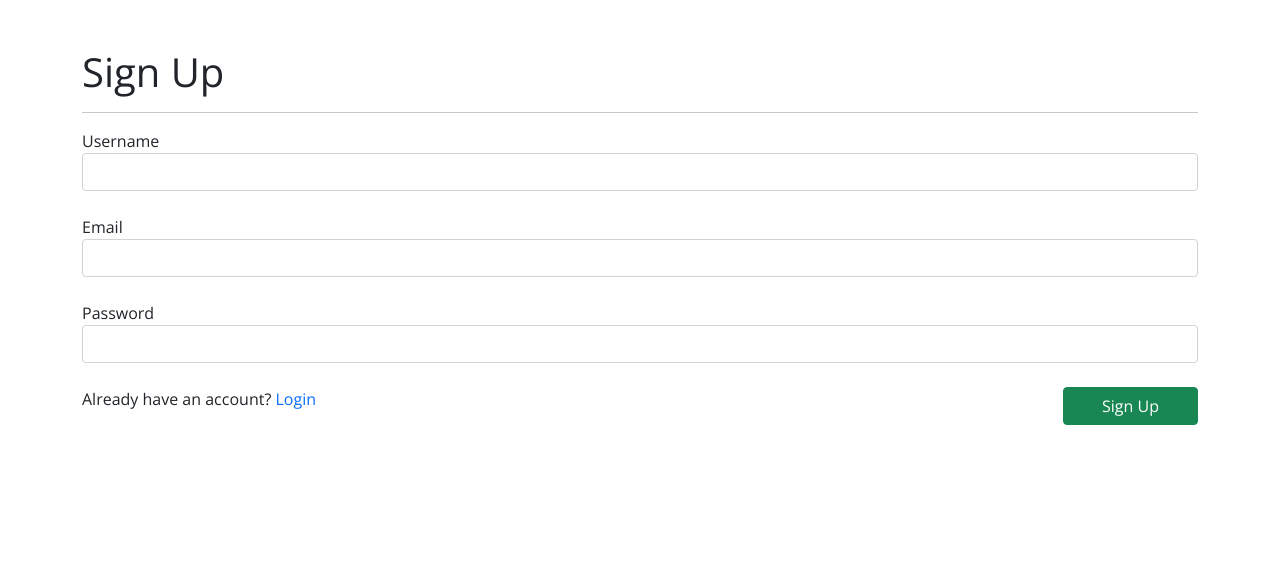
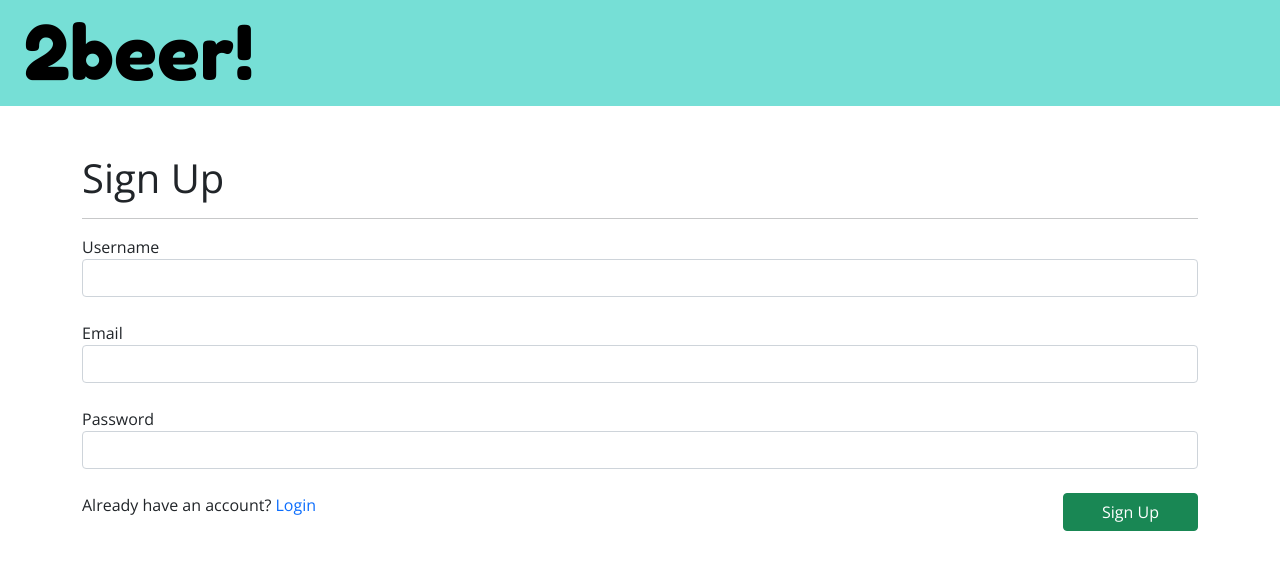
Before and after one commit to ariiel1/2beer, a React (Create React App) app: page /signup in a window 1280 px wide. Shown: the top 570 px of the page. Built offline with nearby package versions, Linux system fonts and the light colour scheme.

Commit message:
added a way to go back from login

```diff
--- a/src/Components/Cart.js
+++ b/src/Components/Cart.js
@@ -140,10 +140,9 @@ export const Cart = () => {
                     <div className='summary-box'>
                         <h5>cart summary!</h5>
                         <br></br>
-                        <div>
+                        <div className='divider'>
                             Total No. of Items: <span>{totalProducts}</span>
                         </div>
-                        <hr></hr>
                         <div>
                             Total Price: <span>Rp {(cartPrice).toLocaleString(undefined, { maximumFractionDigits: 2 })}</span>
                         </div>
--- a/src/Components/Login.js
+++ b/src/Components/Login.js
@@ -1,6 +1,7 @@
 import React, { useState } from 'react'
 import { Link, useNavigate } from 'react-router-dom'
 import { auth } from '../firebase-config';
+import { Navbar } from './Navbar';
 export const Login = () => {
 
     const nav = useNavigate();
@@ -22,12 +23,22 @@ export const Login = () => {
             setTimeout(()=>{
                 setSuccessMsg('');
                 nav('/')
-            },3000)
+            },2000)
         }).catch((error=>setErrorMsg(error.message)))
     }
 
     return (
-        <div className='container'>
+        <div>
+            <div className='navbar'>
+                <div className='leftside'>
+                    <div className='logo'>
+                        <Link className='logo-text' to='/'>
+                            <h1 className='logo-text'>2beer!</h1>
+                        </Link>
+                    </div>
+                </div>
+            </div>
+            <div className='container'>
                 <br></br>
                 <br></br>
                 <h1>Login</h1>
@@ -58,5 +69,7 @@ export const Login = () => {
                     <div className='error-msg'>{errorMsg}</div>
                 </>}
             </div>
+        </div>
+
     )
 }
--- a/src/Components/Navbar.js
+++ b/src/Components/Navbar.js
@@ -21,7 +21,6 @@ export const Navbar = ({user, totalProducts}) => {
     <div className='leftside'>
       <div className='logo'>
         <Link className='logo-text' to='/'>
-          {/* <img src={logo} alt='logo'/>   */}
           <h1 className='logo-text'>2beer!</h1>
         </Link>
       </div>
--- a/src/Components/Signup.js
+++ b/src/Components/Signup.js
@@ -33,7 +33,7 @@ export const Signup = () => {
                 setTimeout(()=>{
                     setSuccessMsg('');
                     nav('/login')
-                },3000)
+                },2000)
             }).catch((error=>setErrorMsg(error.message)))
         }).catch((error)=>{
             setErrorMsg(error.message)
@@ -41,6 +41,16 @@ export const Signup = () => {
     }
 
     return (
+        <div>
+            <div className='navbar'>
+                <div className='leftside'>
+                    <div className='logo'>
+                        <Link className='logo-text' to='/'>
+                            <h1 className='logo-text'>2beer!</h1>
+                        </Link>
+                    </div>
+                </div>
+            </div>
         <div className='container'>
                 <br></br>
                 <br></br>
@@ -76,5 +86,6 @@ export const Signup = () => {
                     <div className='error-msg'>{errorMsg}</div>
                 </>}
             </div>
+        </div>
     )
 }
--- a/src/index.css
+++ b/src/index.css
@@ -294,3 +294,10 @@
   position: sticky;
   top: 0;
 }
+
+.divider{
+  display: flex;
+  border-bottom: 1px solid #b9b5b5;
+  text-align: center;
+  padding: 0px;
+}
```
